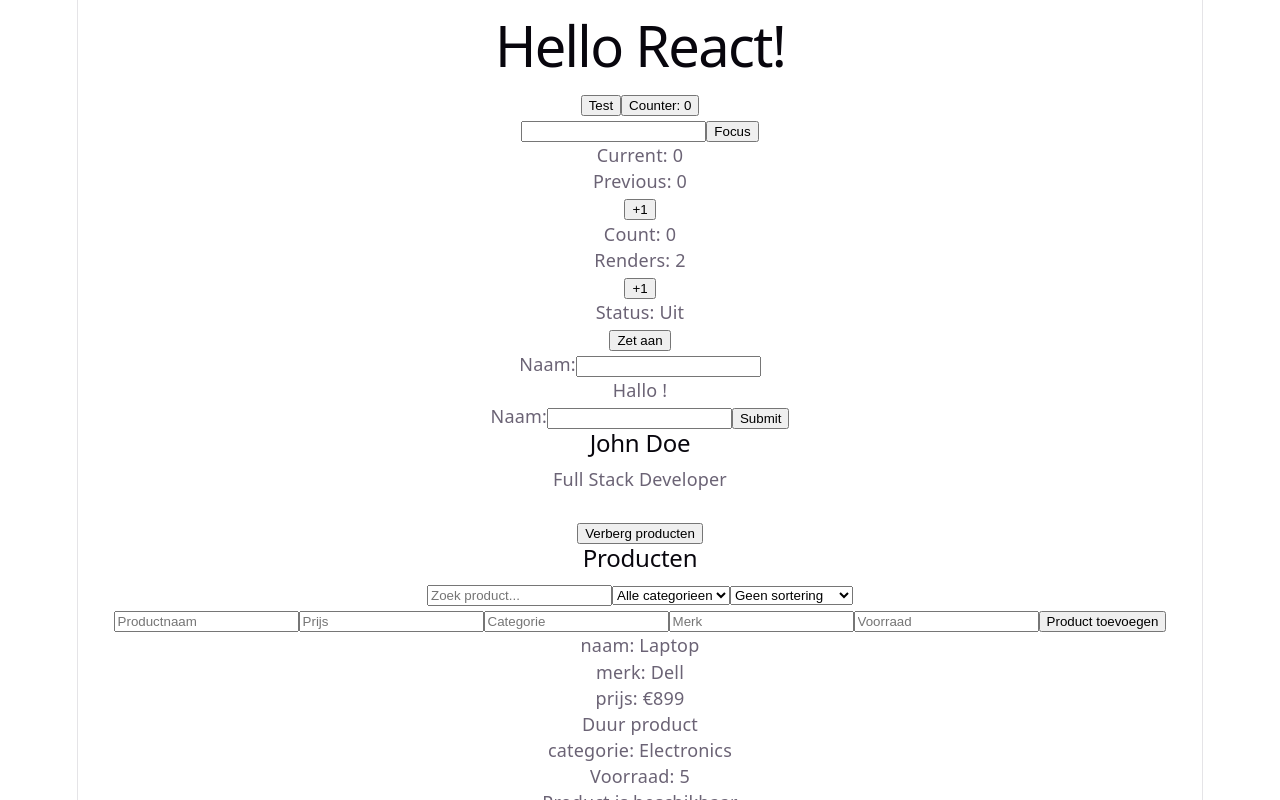
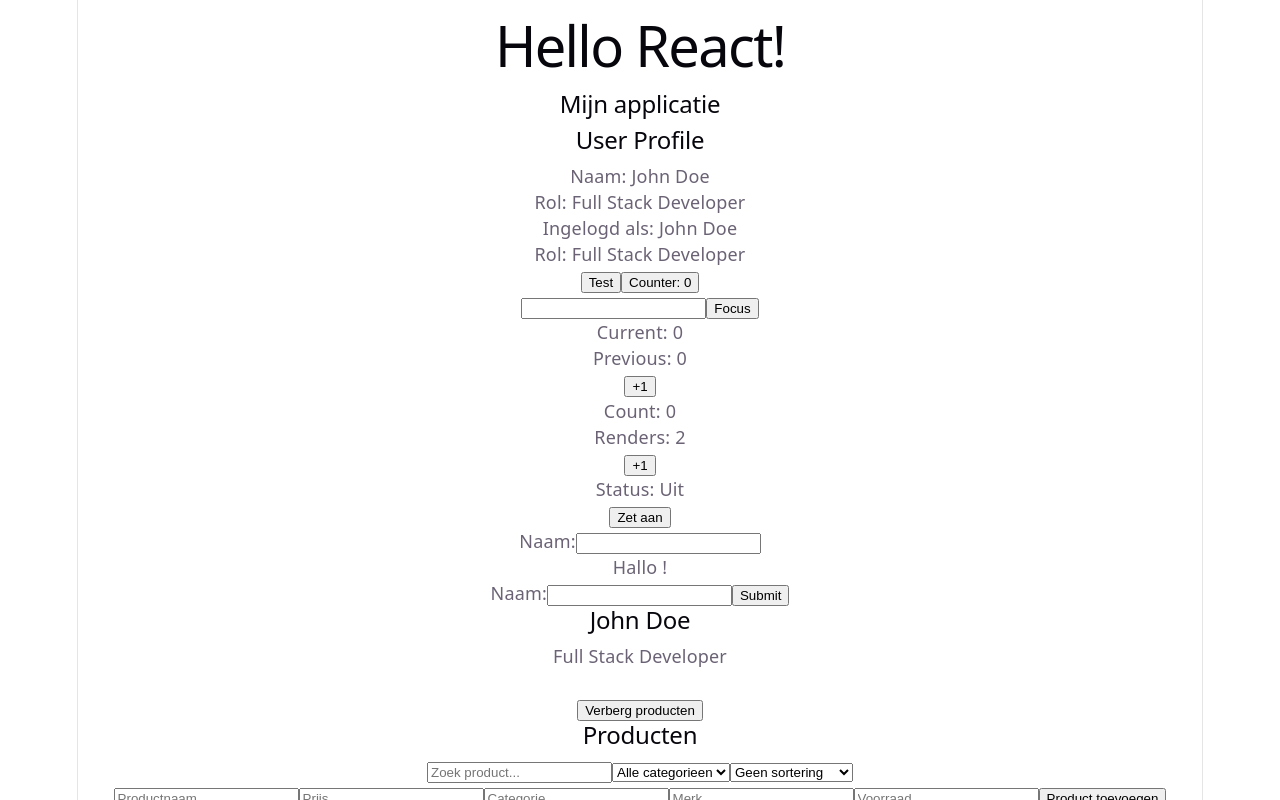
Before and after one commit to sakerhashem/react-learning, a React (Vite) app: page / in a window 1280 px wide. Shown: the top 800 px of the page. Built offline with nearby package versions, Linux system fonts and the light colour scheme.

Commit message:
Add useContext

```diff
--- a/src/App.jsx
+++ b/src/App.jsx
@@ -15,9 +15,17 @@ import ProductCounter from './components/ProductCounter';
 import FocusInput from './components/FocusInput';
 import { useState, useEffect, useMemo, useCallback } from 'react';
 import RenderCounter from './components/RenderCounter';
+import UserContext from './context/UserContext';
+import UserProfile from './components/UserProfile';
+import UserMenu from './components/UserMenu';
 
 
 function App() {
+  const user = {
+    name: "John Doe",
+    role: "Full Stack Developer"
+  };
+
   const [products, setProducts] = useState(() => {
     const savedProducts = localStorage.getItem("products");
 
@@ -234,6 +242,11 @@ function App() {
   return (
     <div>
       <h1>Hello React!</h1>
+      <UserContext.Provider value={user}>
+        <h2>Mijn applicatie</h2>
+        <UserProfile />
+        <UserMenu />
+      </UserContext.Provider>
       <button onClick={testFunction}>Test</button>
       <button onClick={() => setCounter(counter + 1)}>Counter: {counter}</button>
       <FocusInput />
--- /dev/null
+++ b/src/components/UserMenu.jsx
@@ -0,0 +1,15 @@
+import { useContext } from "react";
+import UserContext from "../context/UserContext";
+
+function UserMenu() {
+    const user = useContext(UserContext);
+
+    return (
+        <div>
+            <p>Ingelogd als: {user.name}</p>
+            <p>Rol: {user.role}</p>
+        </div>
+    );
+}
+
+export default UserMenu;
--- /dev/null
+++ b/src/components/UserProfile.jsx
@@ -0,0 +1,16 @@
+import { useContext } from 'react';
+import UserContext from '../context/UserContext';
+
+function UserProfile() {
+    const user = useContext(UserContext);
+
+    return (
+        <div>
+            <h2>User Profile</h2>
+            <p>Naam: {user.name}</p>
+            <p>Rol: {user.role}</p>
+        </div>
+    );
+}
+
+export default UserProfile;
--- /dev/null
+++ b/src/context/UserContext.jsx
@@ -0,0 +1,5 @@
+import { createContext } from 'react';
+
+const UserContext = createContext();
+
+export default UserContext;
```
